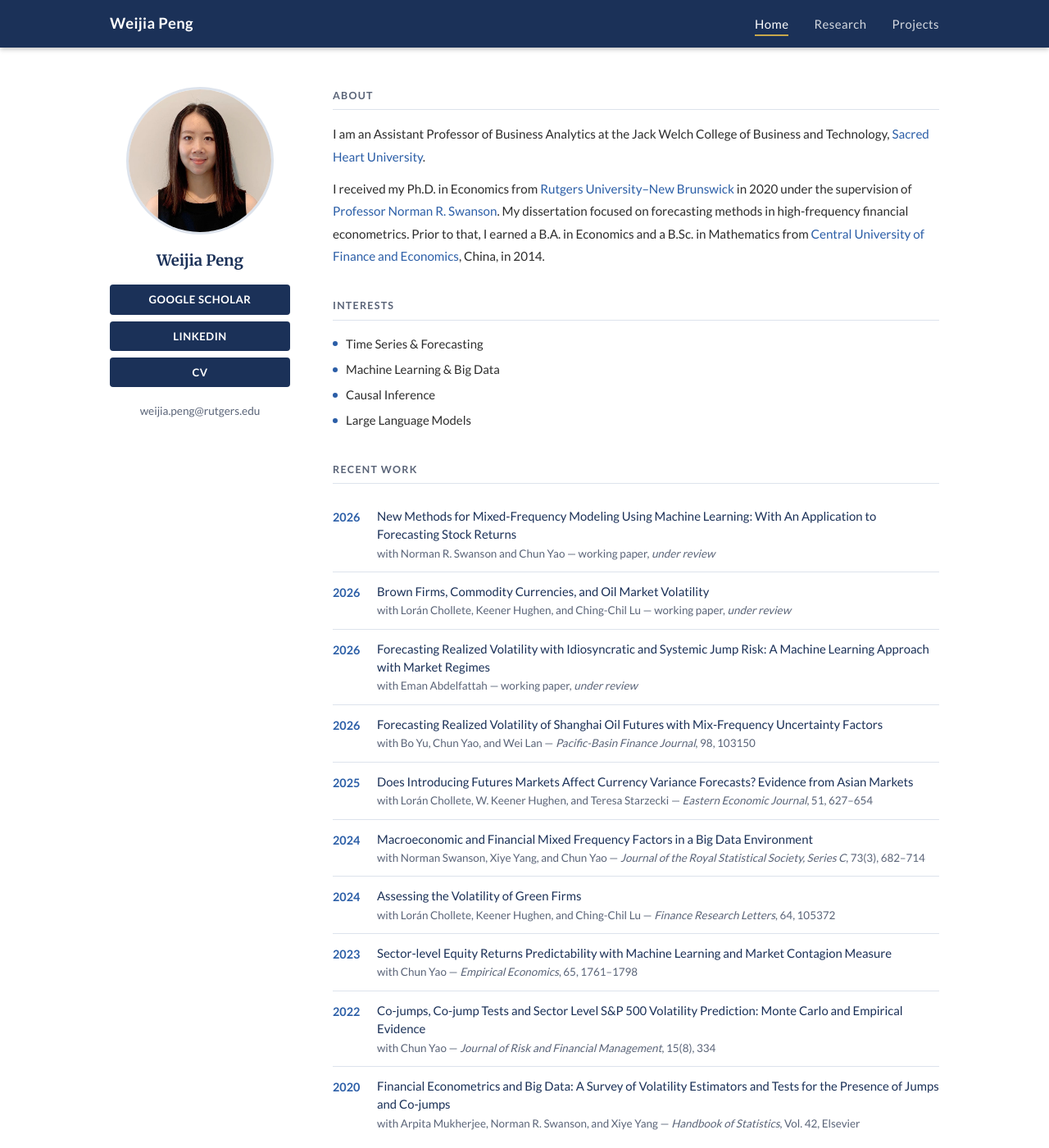
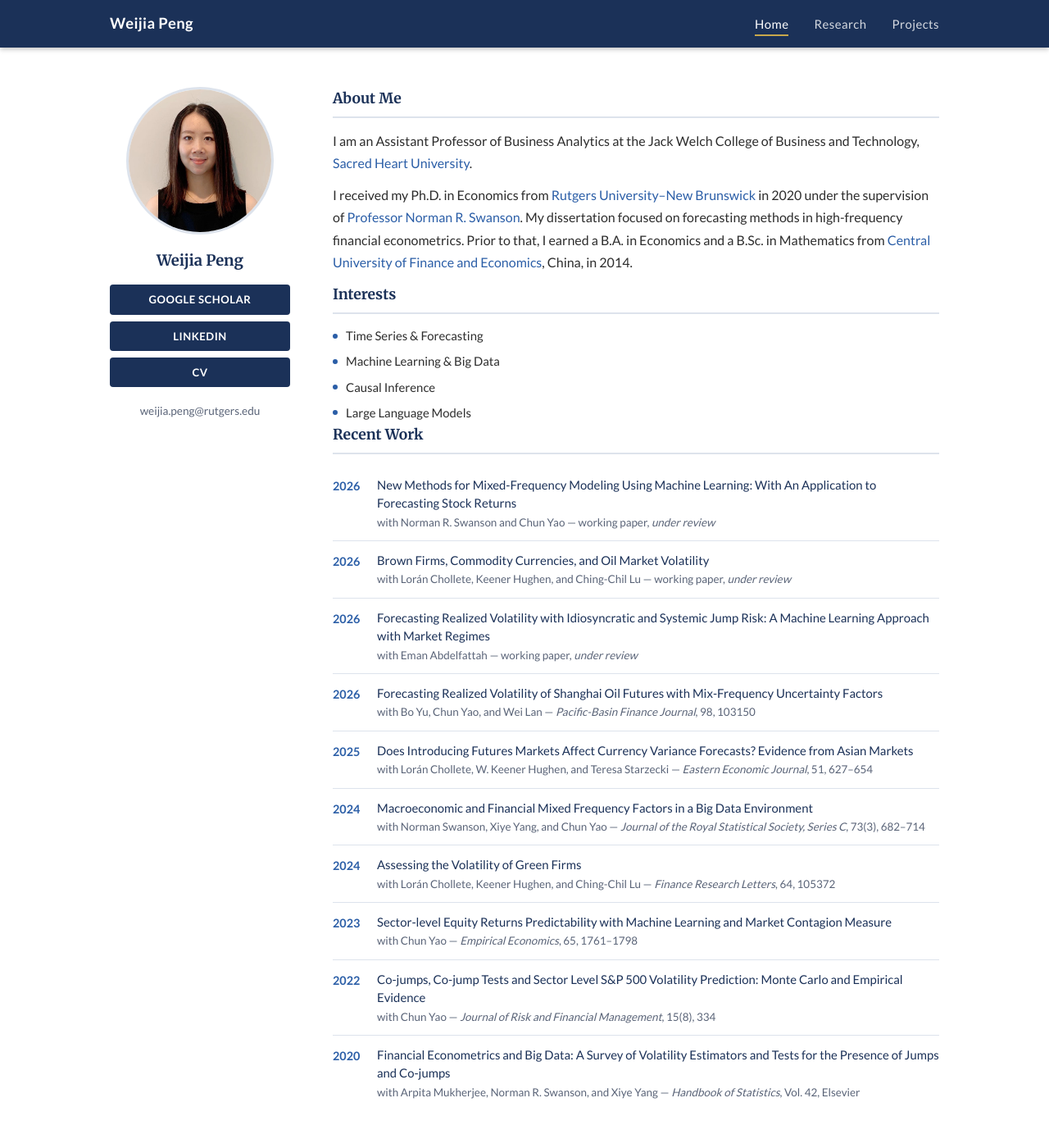
Before and after one commit to weijiap/weijiap.github.io, a Jekyll site: the page built from index.html, in a window 1280 px wide and 1400 px high. Shown: the whole window at 82% size. Built offline with Jekyll 4.4.1, drawn with Linux system fonts in a browser that asks for light colours.

```diff
--- a/assets/css/style.css
+++ b/assets/css/style.css
@@ -135,27 +135,20 @@ a:hover { text-decoration: underline; }
 .profile-email { margin-top: 2px; }
 .profile-email a { font-size: .85rem; color: var(--muted); word-break: break-all; }
 
-/* Main column sections */
-.home-section { margin-bottom: 36px; }
-
-.home-section-title {
-  font-family: 'Lato', sans-serif;
-  font-size: .78rem;
-  font-weight: 700;
-  letter-spacing: .1em;
-  text-transform: uppercase;
-  color: var(--muted);
-  border-bottom: 1px solid var(--border);
+/* Bio / main column */
+.profile-main h2 {
+  font-family: 'Merriweather', serif;
+  font-size: 1.1rem;
+  color: var(--navy);
+  border-bottom: 2px solid var(--border);
   padding-bottom: 6px;
-  margin-bottom: 16px;
+  margin-bottom: 14px;
+  margin-top: 32px;
 }
 
-.bio-text {
-  font-size: .95rem;
-  color: var(--text);
-  line-height: 1.8;
-  margin-bottom: 12px;
-}
+.profile-main h2:first-child { margin-top: 0; }
+
+.bio-section p { margin-bottom: 12px; }
 
 /* Interests */
 .interest-list {
--- a/index.html
+++ b/index.html
@@ -13,12 +13,18 @@ title: Home
     <div class="profile-links">
       {% if site.scholar_url and site.scholar_url != "" %}
       <a href="{{ site.scholar_url }}" target="_blank" rel="noopener" class="btn-link">Google Scholar</a>
+      {% else %}
+      <a href="#" class="btn-link disabled">Google Scholar</a>
       {% endif %}
       {% if site.linkedin_url and site.linkedin_url != "" %}
       <a href="{{ site.linkedin_url }}" target="_blank" rel="noopener" class="btn-link">LinkedIn</a>
+      {% else %}
+      <a href="#" class="btn-link disabled">LinkedIn</a>
       {% endif %}
       {% if site.cv_url and site.cv_url != "" %}
       <a href="{{ site.cv_url }}" target="_blank" rel="noopener" class="btn-link">CV</a>
+      {% else %}
+      <a href="#" class="btn-link disabled">CV</a>
       {% endif %}
     </div>
     <div class="profile-email">
@@ -28,17 +34,14 @@ title: Home
 
   <div class="profile-main">
 
-    <section class="home-section">
-      <h2 class="home-section-title">About</h2>
-      <p class="bio-text">
+    <section class="bio-section">
+      <h2>About Me</h2>
+      <p>
         I am an Assistant Professor of Business Analytics at the
-        Jack Welch College of Business and Technology,
-        <a href="https://www.sacredheart.edu/" target="_blank" rel="noopener">Sacred Heart University</a>.
+        Jack Welch College of Business and Technology, <a href="https://www.sacredheart.edu/" target="_blank" rel="noopener">Sacred Heart University</a>.
       </p>
-      <p class="bio-text">
-        I received my Ph.D. in Economics from
-        <a href="https://newbrunswick.rutgers.edu/" target="_blank" rel="noopener">Rutgers University&ndash;New Brunswick</a>
-        in 2020 under the supervision of
+      <p>
+        I received my Ph.D. in Economics from <a href="https://newbrunswick.rutgers.edu/" target="_blank" rel="noopener">Rutgers University&ndash;New Brunswick</a> in 2020 under the supervision of
         <a href="https://economics.rutgers.edu/people/faculty/people/86-faculty/199-swanson-norman" target="_blank" rel="noopener">Professor Norman R. Swanson</a>.
         My dissertation focused on forecasting methods in high-frequency financial econometrics.
         Prior to that, I earned a B.A. in Economics and a B.Sc. in Mathematics from
@@ -46,8 +49,8 @@ title: Home
       </p>
     </section>
 
-    <section class="home-section">
-      <h2 class="home-section-title">Interests</h2>
+    <section class="interests-section">
+      <h2>Interests</h2>
       <ul class="interest-list">
         <li>Time Series &amp; Forecasting</li>
         <li>Machine Learning &amp; Big Data</li>
@@ -56,8 +59,8 @@ title: Home
       </ul>
     </section>
 
-    <section class="home-section">
-      <h2 class="home-section-title">Recent Work</h2>
+    <section class="news-section">
+      <h2>Recent Work</h2>
       <ul class="news-list">
         <li>
           <span class="news-year">2026</span>
```
